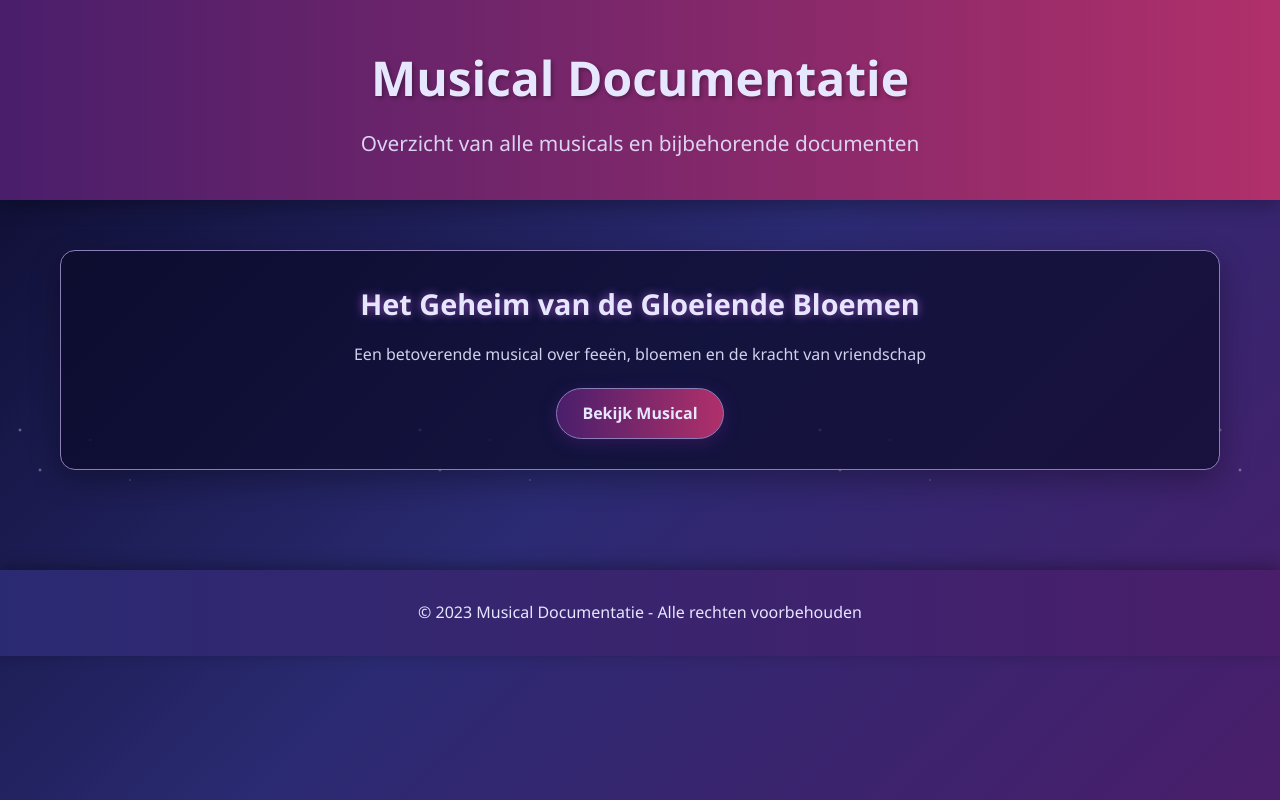
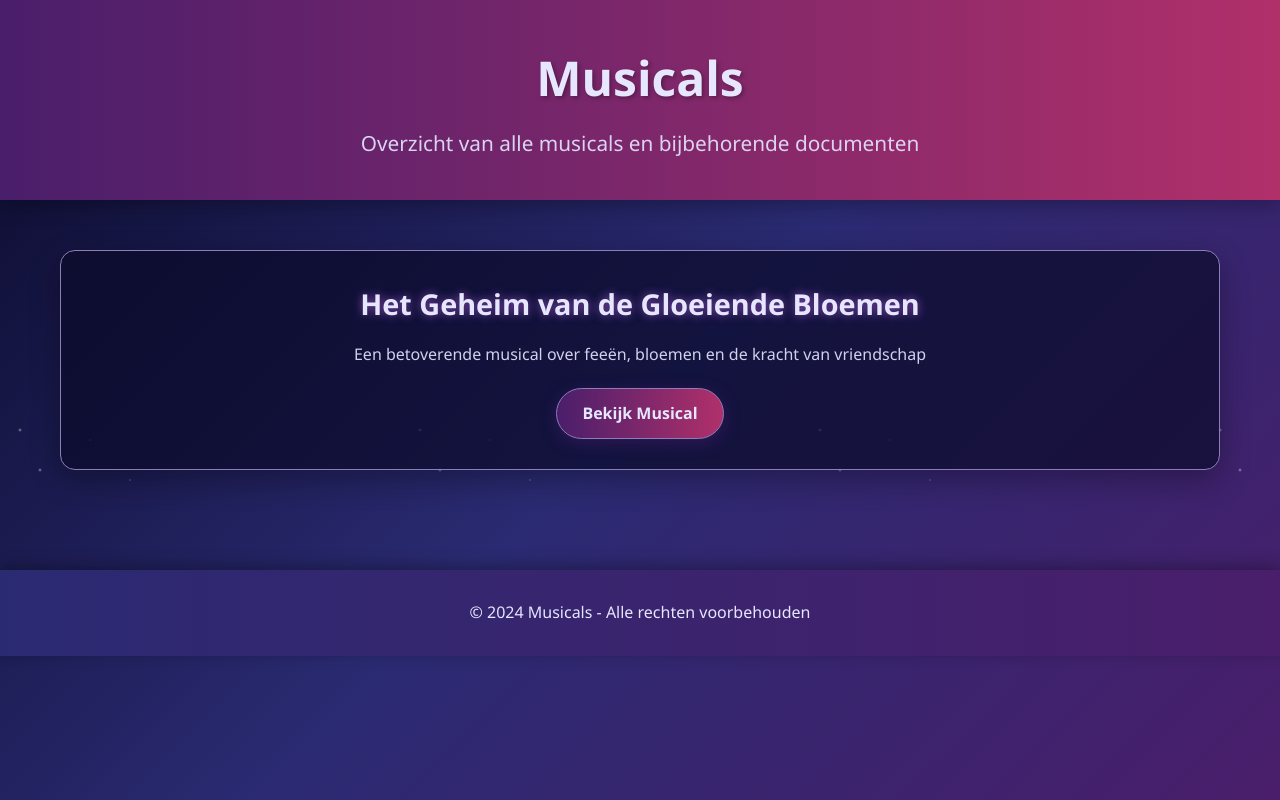
Before and after one commit to Jimisdebest/musical, a plain HTML site: page index.html in a window 1280 px wide. Drawn offline with Linux system fonts and the light colour scheme.

Commit message:
Update title and footer year in index.html

```diff
--- a/index.html
+++ b/index.html
@@ -3,7 +3,7 @@
 <head>
     <meta charset="UTF-8">
     <meta name="viewport" content="width=device-width, initial-scale=1.0">
-    <title>Musicals Overzicht</title>
+    <title>Musicals</title>
     <style>
         * {
             margin: 0;
@@ -161,7 +161,7 @@
 <body>
     <header>
         <div class="container">
-            <h1>Musical Documentatie</h1>
+            <h1>Musicals</h1>
             <p>Overzicht van alle musicals en bijbehorende documenten</p>
         </div>
     </header>
@@ -171,7 +171,7 @@
             <div class="musical-card">
                 <h2>Het Geheim van de Gloeiende Bloemen</h2>
                 <p>Een betoverende musical over feeën, bloemen en de kracht van vriendschap</p>
-                <a href="Het_Geheim_van_de_Gloeiende_Bloemen.html" class="btn">Bekijk Musical</a>
+                <a href="Bloemengeheim.html" class="btn">Bekijk Musical</a>
             </div>
 
             <!-- Meer musicals kunnen hier later worden toegevoegd -->
@@ -180,7 +180,7 @@
 
     <footer>
         <div class="container">
-            <p>&copy; 2023 Musical Documentatie - Alle rechten voorbehouden</p>
+            <p>&copy; 2024 Musicals - Alle rechten voorbehouden</p>
         </div>
     </footer>
 </body>
```
